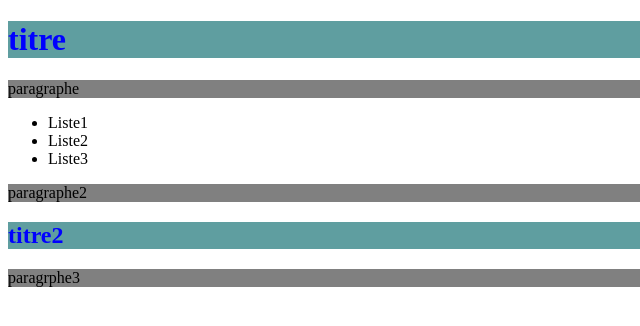
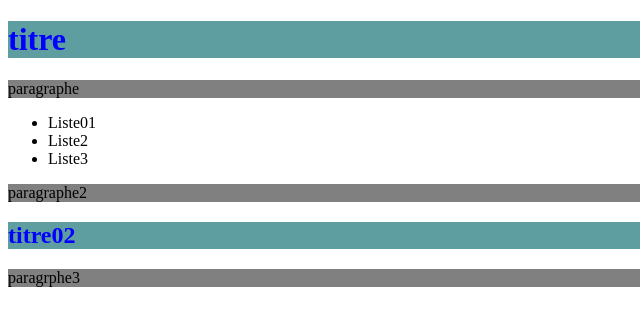
Before and after one commit to sg2508/DossierTest, a plain HTML site: page index.html in a window 1280 px wide. Shown: the full height of the page, 0-640 px from the left. Drawn offline with Linux system fonts and the light colour scheme.

Commit message:
retour comit html

```diff
--- a/index.html
+++ b/index.html
@@ -10,12 +10,12 @@
     <h1>titre</h1>
     <P>paragraphe</P>
     <ul>
-        <Li>Liste1</Li>
+        <Li>Liste01</Li>
         <Li>Liste2</Li>
         <Li>Liste3</Li>
     </ul>
     <p>paragraphe2</p>
-    <h2>titre2</h2>
+    <h2>titre02</h2>
     <p>paragrphe3</p>
 </body>
 </html>
```
